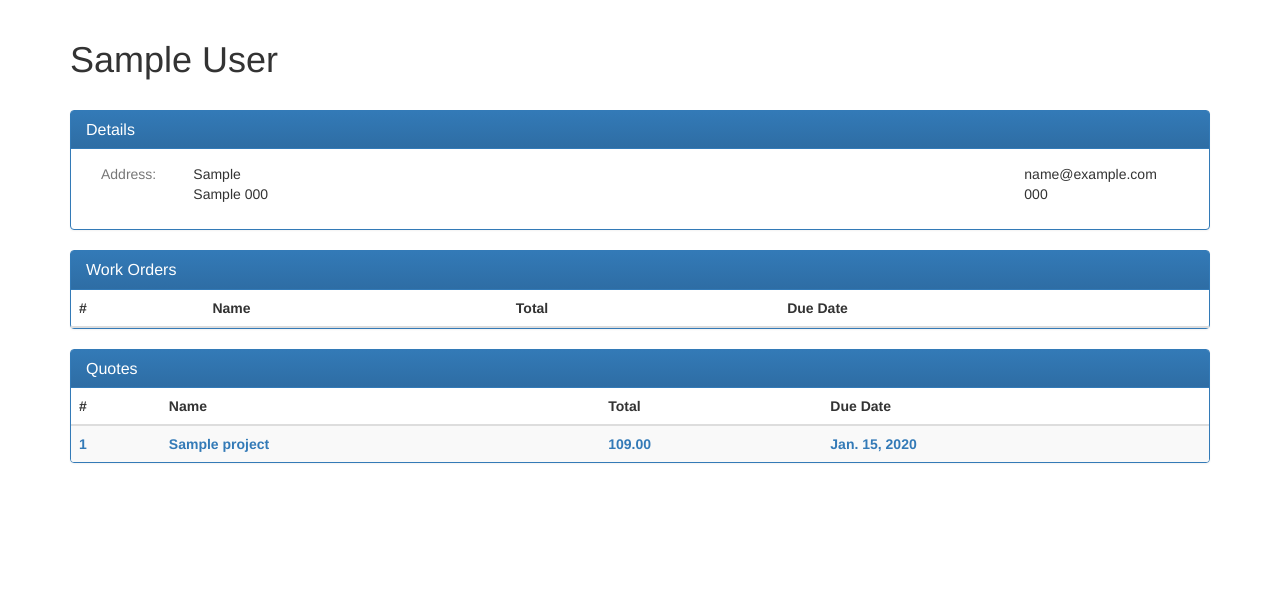
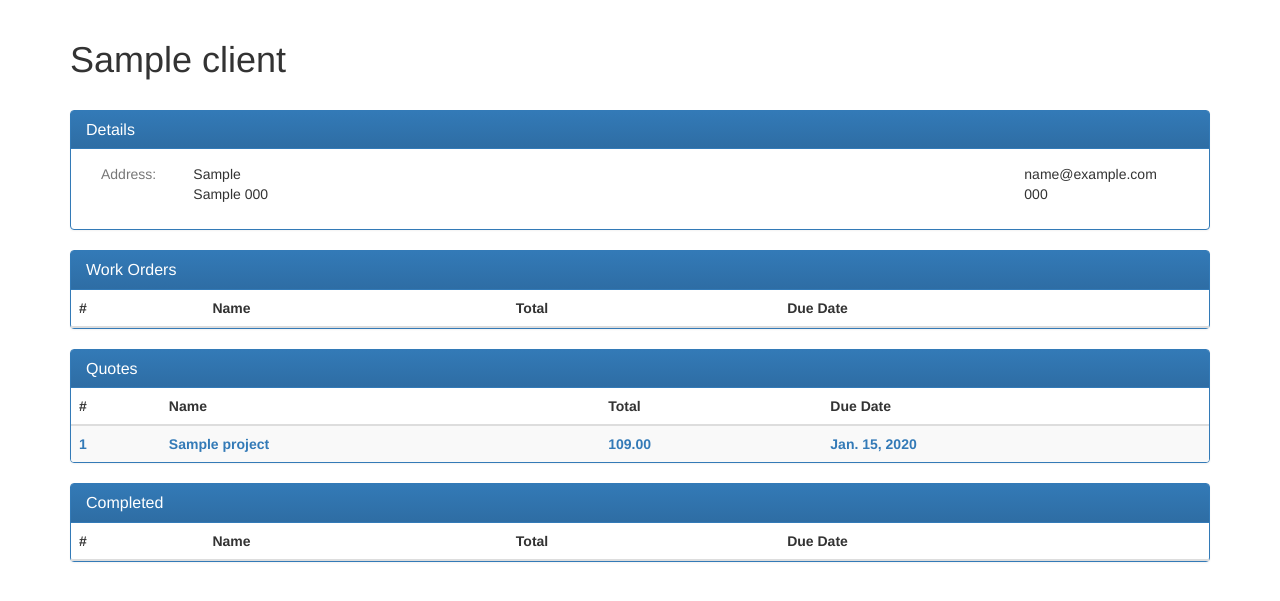
Before and after one commit to ssbothwell/fabco.la, a Django app: page /clients/1/ in a window 1280 px wide. Shown: the part 72-673 px from the top of the page. Run offline with Django 3.2, Linux system fonts and the light colour scheme; a user stored in the database is signed in; tables that the repository leaves empty hold one stand-in row (values such as "Sample post"); lists and menus that the app fills with data are empty; parts of the project's set-up code (start-up, migrations or seed data) failed here and were passed over; some libraries are stand-ins or nearby versions.

Commit message:
updated client detail template

```diff
--- a/work/templates/work/client_detail.html
+++ b/work/templates/work/client_detail.html
@@ -3,7 +3,9 @@
 
 <div class="row">
     <div class="col-md-12">
-        <h1>{{ client.first_name }} {{ client.last_name }}</h1>
+        {% if client.company_name %} <h1>{{client.company_name}}</h1>
+        {% else %}<h1>{{ client.first_name }} {{ client.last_name }}</h1>
+        {% endif %}
     </div>
 </div>
 
@@ -87,5 +89,37 @@
     </table>
 </div>
 
+<div class="panel panel-primary">
+    <div class="panel-heading">
+        <h3 class="panel-title">Completed</h3>
+    </div>
+
+
+
+    <table class="table table-striped">
+        <thead>
+            <tr>
+                <th>#</th>
+                <th>Name</th>
+                <th>Total</th>
+                <th>Due Date</th>
+            </tr>
+        </thead>
+        <tbody>
+{% for project in projects %}
+            {% if project.status == 'CO' %}
+            <tr>
+                <th><a href="{% url 'work:project_detail' project.project_id %}">{{ project.project_id }}</a></th>
+                <th><a href="{% url 'work:project_detail' project.project_id %}">{{ project.name }}</a></th>
+                <th><a href="{% url 'work:project_detail' project.project_id %}">{{ project.total }}</a></th>
+                <th><a href="{% url 'work:project_detail' project.project_id %}">{{ project.due_date }}</a></th>
+            </tr>
+            {% endif %}
+            {% endfor %}
+        </tbody>
+    </table>
+</div>
+
+
 {% if error_message %}<p><strong>{{ error_message }}</strong></p>{% endif %}
 {% endblock %}
```
